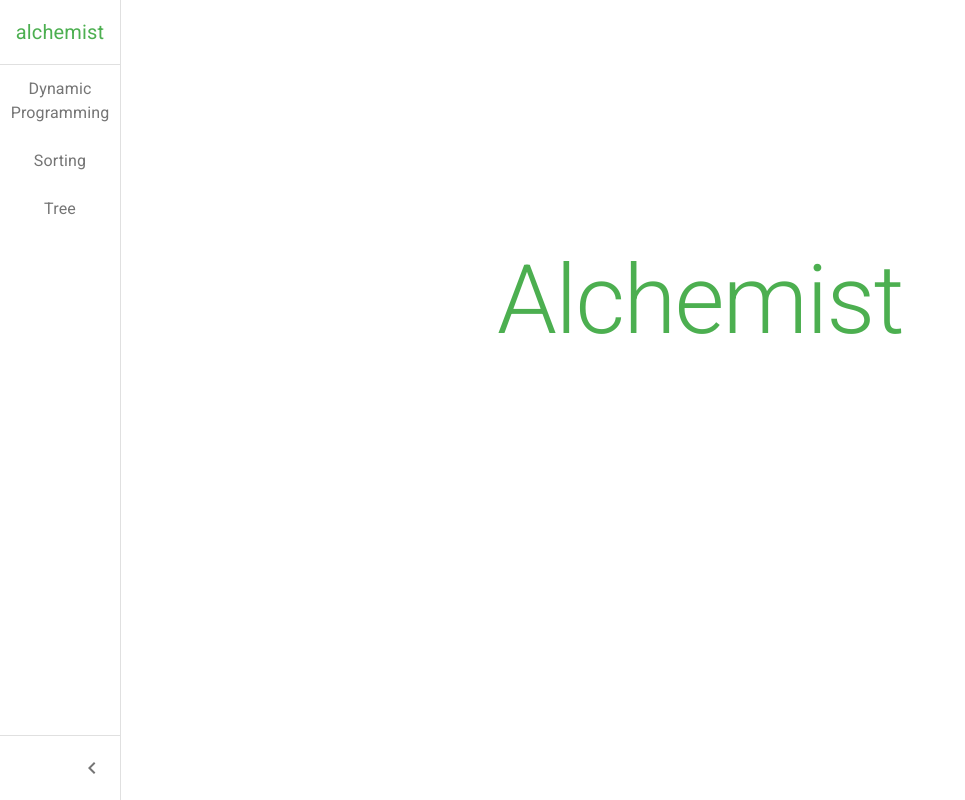
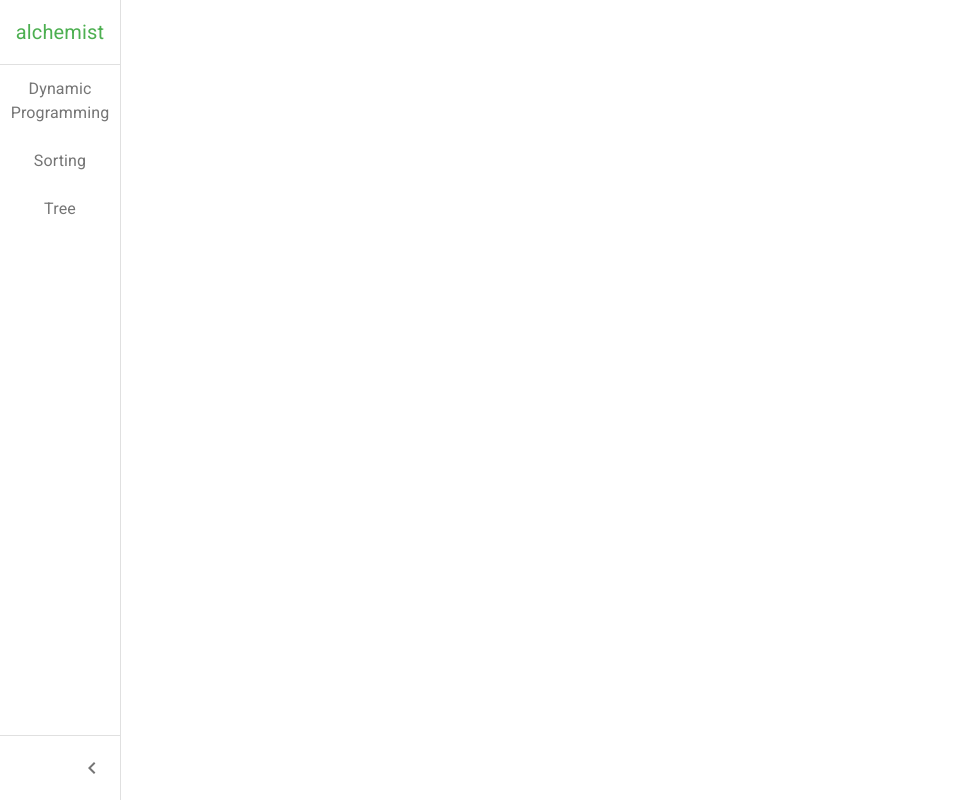
Before and after one commit to zhou-dong/alchemist-apps, a React (Create React App) app: page / in a window 1280 px wide. Shown: the whole page, without its empty margins (0-965 px from the left). Built offline with nearby package versions, Linux system fonts and the light colour scheme.

Commit message:
Update Display.tsx

```diff
--- a/src/components/Display.tsx
+++ b/src/components/Display.tsx
@@ -1,5 +1,6 @@
-import { Typography } from "@mui/material"
+import { IconProps, Typography } from "@mui/material"
 import { styled } from '@mui/material/styles';
+import { ReactElement } from "react";
 
 const Center = styled("div")(() => ({
     border: 0,
@@ -8,17 +9,27 @@ const Center = styled("div")(() => ({
     display: "flex",
     alignItems: "center",
     justifyContent: "center",
+    flexDirection: "row",
+    flexWrap: "nowrap",
 }));
 
-export default () => (
+interface Props {
+    text?: string;
+    icon?: ReactElement<IconProps>;
+}
+
+export default ({ text, icon }: Props) => (
     <Center>
+        <div style={{ marginTop: "-100px" }} >
+            {icon}
+        </div>
         <Typography
             align="center"
             variant="h1"
-            sx={{ marginTop: "-200px" }}
-            color="primary"
+            sx={{ marginTop: "-100px" }}
+            color="secondary"
         >
-            Alchemist
+            {text}
         </Typography>
     </Center>
 );
```
